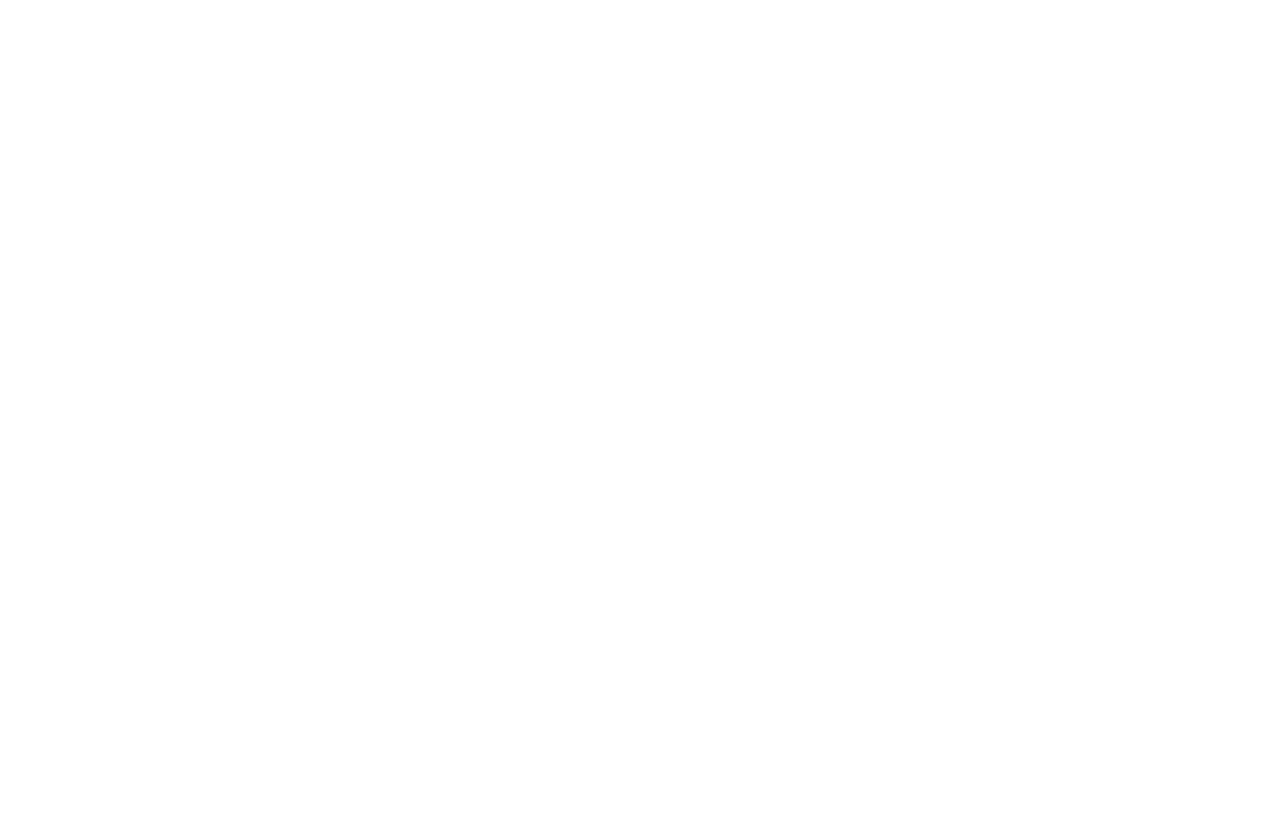
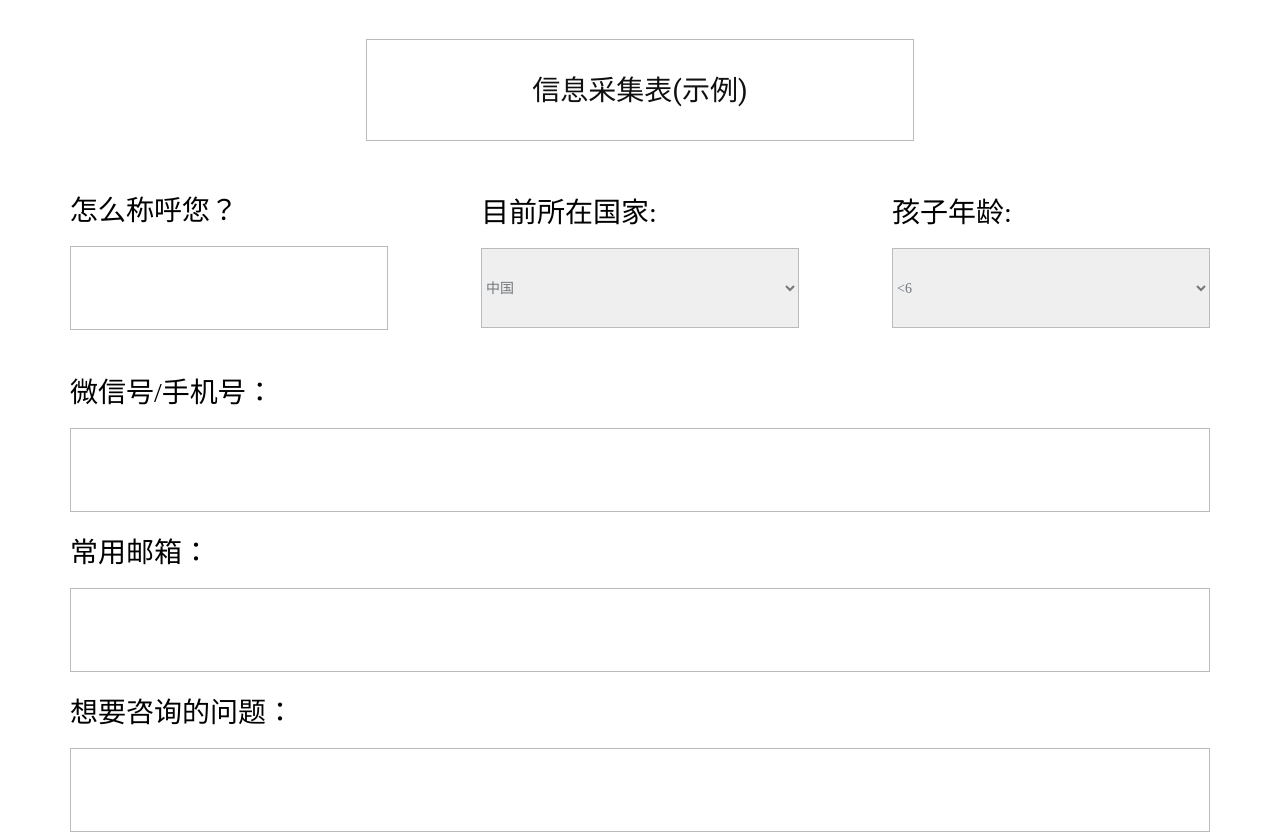
Before and after one commit to Christina0215/waibao, a React (Create React App) app: page /booking in a window 1280 px wide. Before the commit this address had no page. Shown: the top 833 px of the page. Before the commit the page ends 800 px from the top, so only its background shows below. Built offline with nearby package versions, Linux system fonts and the light colour scheme; the HTML template or start-up script is replaced by a standard one.

Commit message:
预约界面完成

```diff
--- a/src/App.js
+++ b/src/App.js
@@ -4,16 +4,18 @@
 import Brandinfo from './components/Brandinfo'
 import Home from './components/Home'
 import Newbook from './components/Newbook'
+import Booking from './components/booking'
 
 export default function App() {
   return (
     <Router>
       <div>
         <Routes>
-          <Route path="/about" element={<About />}/>
-          <Route path="/newbook" element={<Newbook />}/>
-          <Route path="/brandinfo" element={<Brandinfo />}/>
-          <Route path="/" element={<Home />}/>
+          <Route path="/about" element={<About />} />
+          <Route path="/newbook" element={<Newbook />} />
+          <Route path="/brandinfo" element={<Brandinfo />} />
+          <Route path='/booking' element={<Booking />} />
+          <Route path="/" element={<Home />} />
         </Routes>
       </div>
     </Router>
--- /dev/null
+++ b/src/booking.css
@@ -0,0 +1,65 @@
+.main{
+    width: 1233px;
+    height: 1024px;
+    padding-top: 30px;
+    display:block;
+    margin:0 auto;
+    font-size: 28px;
+    font-family:"微软雅黑";
+}
+.line{
+    width: 100%;
+    display: flex;
+    flex-direction: cow;
+    justify-content: center;
+}
+.cube{
+    width: 100%;
+    display: flex;
+    padding: 9px 46.5px;
+    flex-direction: column;
+    justify-content: center;
+}
+.frame{
+    width: 546px;
+    height: 100px;
+    line-height: 41px;
+    background-color: rgba(255, 255, 255, 100);
+    color: rgba(16, 16, 16, 100);
+    font-size: 28px;
+    text-align: center;
+    font-family: Roboto;
+    border: 1px solid rgba(187, 187, 187, 100);
+    display:block;
+    margin:0 auto;
+}
+.userInput{
+    height: 80px;
+    line-height: 20px;
+    background-color: rgba(255, 255, 255, 100);
+    border: 1px solid rgba(187, 187, 187, 100);
+}
+.userForm{
+    height: 80px;
+    line-height: 20px;
+    color: rgba(30,40,50,0.6);
+    font-size: 14px;
+    font-family: "微软雅黑";
+    border: 1px solid rgba(187, 187, 187, 100);
+}
+.myText{
+    padding-bottom: 18px;
+}
+.TitleText{
+    padding: 30px;
+}
+.null1{
+    display: block;
+    height: 29px;
+    width: 100%;
+}
+.null2{
+    display: block;
+    height: 22px;
+    width: 100%;
+}
--- /dev/null
+++ b/src/components/booking.js
@@ -0,0 +1,80 @@
+import React from "react";
+import '../booking.css'
+
+function Booking() {
+    return (
+        <div className="main">
+            <div className="line">
+                <div className="cube">
+                    <div className="frame">
+                        <div className="TitleText">信息采集表(示例)</div>
+                    </div>
+                </div>
+            </div>
+            <div className="null1"></div>
+            <div className="line">
+                <div className="cube">
+                    <div className="myText">怎么称呼您？</div>
+                    <input className="userInput" />
+                </div>
+                <div className="cube">
+                    <div className="myText">目前所在国家:</div>
+                    <select id="xx" className="userForm">
+                        <option value="中国">中国</option>
+                        <option value="英国">英国</option>
+                    </select>
+                </div>
+                <div className="cube">
+                    <div className="myText">孩子年龄:</div>
+                    <select className="userForm">
+                        <option value="<6">&lt;6</option>
+                        <option value="7">7</option>
+                        <option value="8">8</option>
+                        <option value="9">9</option>
+                        <option value="10">10</option>
+                        <option value="11">11</option>
+                        <option value="12">12</option>
+                        <option value="13">13</option>
+                        <option value="14">14</option>
+                        <option value="15">15</option>
+                        <option value="16">16</option>
+                        <option value="17">17</option>
+                        <option value="18">18</option>
+                        <option value=">18">&gt;18</option>
+                    </select>
+                </div>
+            </div>
+            <div className="null2"></div>
+            <div className="line">
+                <div className="cube">
+                    <div className="myText">微信号/手机号：</div>
+                    <input className="userInput" />
+                </div>
+            </div>
+            <div className="line">
+                <div className="cube">
+                    <div className="myText">常用邮箱：</div>
+                    <input className="userInput" />
+                </div>
+            </div>
+            <div className="line">
+                <div className="cube">
+                    <div className="myText">想要咨询的问题：</div>
+                    <input className="userInput" />
+                </div>
+            </div>
+            <div className="line">
+                <div className="cube">
+                    <div className="myText">空闲时间（可多选）：</div>
+                    <select className="userForm">
+                        <option value="11:00-12:00">11:00-12:00</option>
+                        <option value="12:00-1:00">12:00-1:00</option>
+                        <option value="1:00-2:00">1:00-2:00</option>
+                        <option value="......">......</option>
+                    </select>
+                </div>
+            </div>
+        </div>
+    )
+}
+export default Booking;
```
